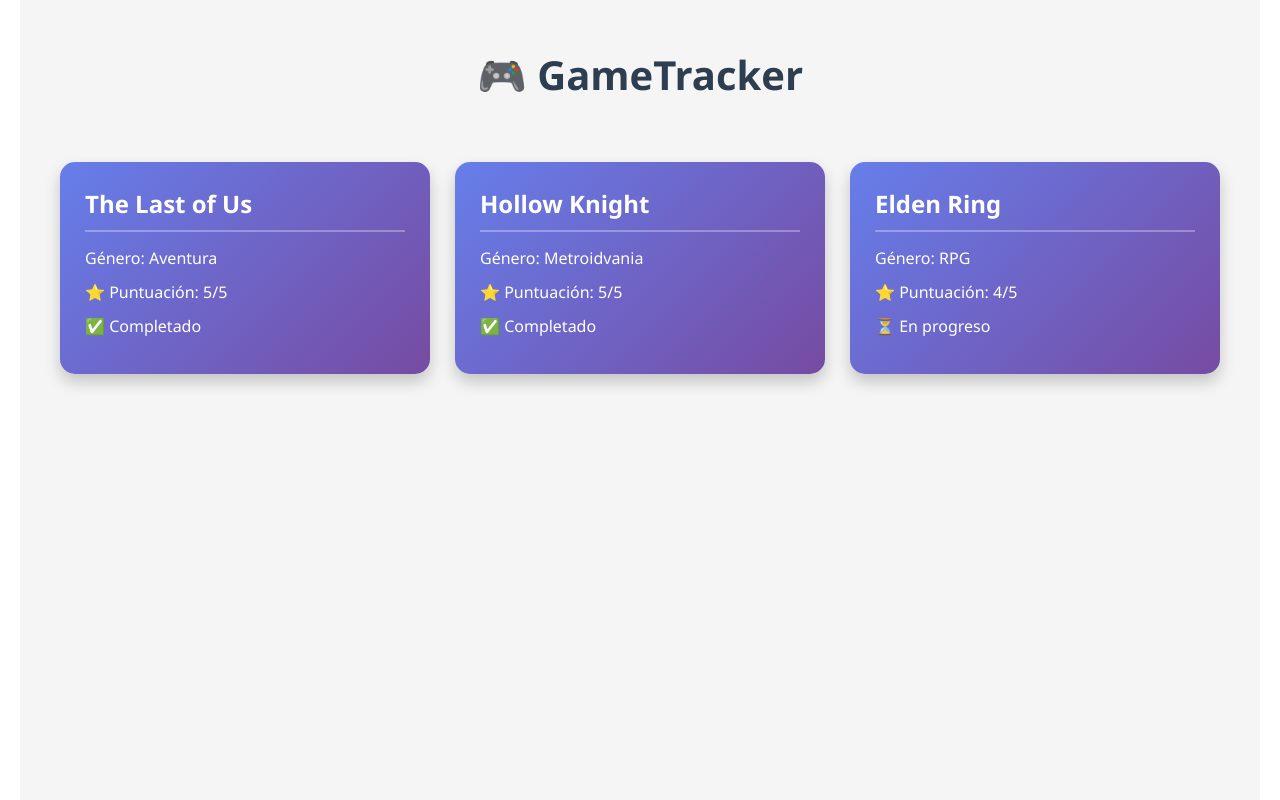
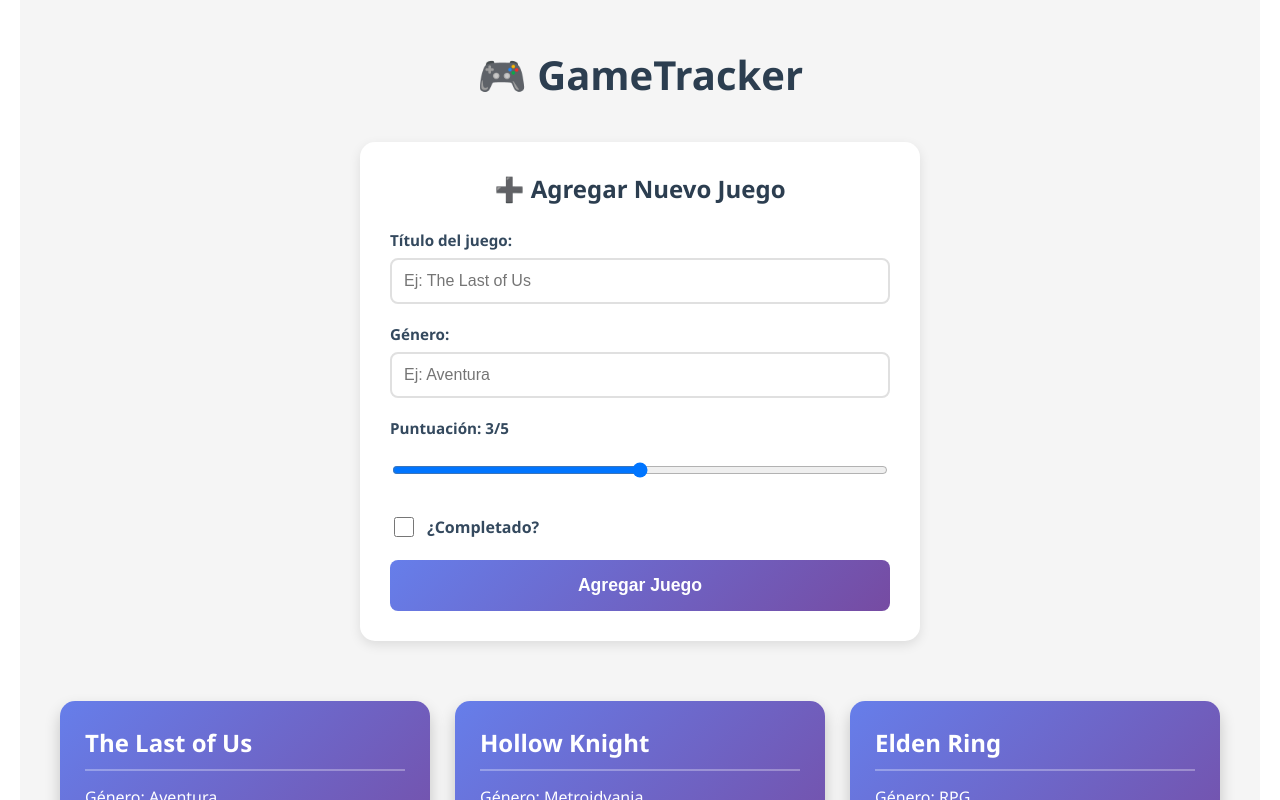
Before and after one commit to DaianaCossta/proyecto-final, a React (Create React App) app: page / in a window 1280 px wide. Shown: the top 800 px of the page. Built offline with nearby package versions, Linux system fonts and the light colour scheme.

Commit message:
agregado FormularioJuego con useState para agregar juegos

```diff
--- a/src/App.js
+++ b/src/App.js
@@ -1,8 +1,11 @@
+import { useState } from 'react';
 import './App.css';
 import TarjetaJuego from './components/TarjetaJuego';
+import FormularioJuego from './components/FormularioJuego';
 
 function App() {
-  const juegos = [
+  // Ahora la lista de juegos es un ESTADO
+  const [juegos, setJuegos] = useState([
     {
       id: 1,
       titulo: "The Last of Us",
@@ -24,11 +27,18 @@
       completado: false,
       puntuacion: 4
     }
-  ];
+  ]);
+
+  // Función para agregar un nuevo juego
+  const agregarJuego = (nuevoJuego) => {
+    setJuegos([...juegos, nuevoJuego]);
+  };
 
   return (
     <div className="App">
       <h1>🎮 GameTracker</h1>
+
+      <FormularioJuego onAgregarJuego={agregarJuego} />
 
       <div className="biblioteca">
         {juegos.map((juego) => (
--- /dev/null
+++ b/src/components/FormularioJuego.css
@@ -0,0 +1,92 @@
+.formulario-container {
+  background: white;
+  padding: 30px;
+  border-radius: 15px;
+  box-shadow: 0 4px 12px rgba(0, 0, 0, 0.1);
+  max-width: 500px;
+  margin: 0 auto 40px auto;
+}
+
+.formulario-container h2 {
+  margin-top: 0;
+  color: #2c3e50;
+  text-align: center;
+  margin-bottom: 25px;
+}
+
+form {
+  display: flex;
+  flex-direction: column;
+  gap: 20px;
+}
+
+.campo {
+  display: flex;
+  flex-direction: column;
+  gap: 8px;
+}
+
+.campo label {
+  font-weight: 600;
+  color: #34495e;
+  font-size: 0.95rem;
+}
+
+.campo input {
+  padding: 12px;
+  border: 2px solid #e0e0e0;
+  border-radius: 8px;
+  font-size: 1rem;
+  transition: border-color 0.3s;
+}
+
+.campo input:focus {
+  outline: none;
+  border-color: #667eea;
+}
+
+.campo input[type="range"] {
+  cursor: pointer;
+}
+
+.campo-checkbox {
+  display: flex;
+  align-items: center;
+  gap: 10px;
+}
+
+.campo-checkbox label {
+  display: flex;
+  align-items: center;
+  gap: 10px;
+  cursor: pointer;
+  font-weight: 600;
+  color: #34495e;
+}
+
+.campo-checkbox input[type="checkbox"] {
+  width: 20px;
+  height: 20px;
+  cursor: pointer;
+}
+
+.btn-agregar {
+  background: linear-gradient(135deg, #667eea 0%, #764ba2 100%);
+  color: white;
+  border: none;
+  padding: 15px;
+  border-radius: 8px;
+  font-size: 1.1rem;
+  font-weight: 600;
+  cursor: pointer;
+  transition: transform 0.2s, box-shadow 0.2s;
+}
+
+.btn-agregar:hover {
+  transform: translateY(-2px);
+  box-shadow: 0 6px 20px rgba(102, 126, 234, 0.4);
+}
+
+.btn-agregar:active {
+  transform: translateY(0);
+}
--- /dev/null
+++ b/src/components/FormularioJuego.js
@@ -0,0 +1,95 @@
+import { useState } from 'react';
+import './FormularioJuego.css';
+
+function FormularioJuego({ onAgregarJuego }) {
+  // Estados para cada campo del formulario
+  const [titulo, setTitulo] = useState("");
+  const [genero, setGenero] = useState("");
+  const [puntuacion, setPuntuacion] = useState(3);
+  const [completado, setCompletado] = useState(false);
+
+  // Función que se ejecuta al enviar el formulario
+  const manejarSubmit = (e) => {
+    e.preventDefault(); // Evita que la página se recargue
+
+    // Validación simple
+    if (titulo.trim() === "" || genero.trim() === "") {
+      alert("Por favor completa todos los campos");
+      return;
+    }
+
+    // Crear objeto con los datos del nuevo juego
+    const nuevoJuego = {
+      id: Date.now(), // ID temporal (luego vendrá del backend)
+      titulo: titulo,
+      genero: genero,
+      puntuacion: puntuacion,
+      completado: completado
+    };
+
+    // Llamar a la función que nos pasaron por props
+    onAgregarJuego(nuevoJuego);
+
+    // Limpiar el formulario
+    setTitulo("");
+    setGenero("");
+    setPuntuacion(3);
+    setCompletado(false);
+  };
+
+  return (
+    <div className="formulario-container">
+      <h2>➕ Agregar Nuevo Juego</h2>
+
+      <form onSubmit={manejarSubmit}>
+        <div className="campo">
+          <label>Título del juego:</label>
+          <input
+            type="text"
+            value={titulo}
+            onChange={(e) => setTitulo(e.target.value)}
+            placeholder="Ej: The Last of Us"
+          />
+        </div>
+
+        <div className="campo">
+          <label>Género:</label>
+          <input
+            type="text"
+            value={genero}
+            onChange={(e) => setGenero(e.target.value)}
+            placeholder="Ej: Aventura"
+          />
+        </div>
+
+        <div className="campo">
+          <label>Puntuación: {puntuacion}/5</label>
+          <input
+            type="range"
+            min="1"
+            max="5"
+            value={puntuacion}
+            onChange={(e) => setPuntuacion(Number(e.target.value))}
+          />
+        </div>
+
+        <div className="campo-checkbox">
+          <label>
+            <input
+              type="checkbox"
+              checked={completado}
+              onChange={(e) => setCompletado(e.target.checked)}
+            />
+            ¿Completado?
+          </label>
+        </div>
+
+        <button type="submit" className="btn-agregar">
+          Agregar Juego
+        </button>
+      </form>
+    </div>
+  );
+}
+
+export default FormularioJuego;
```
